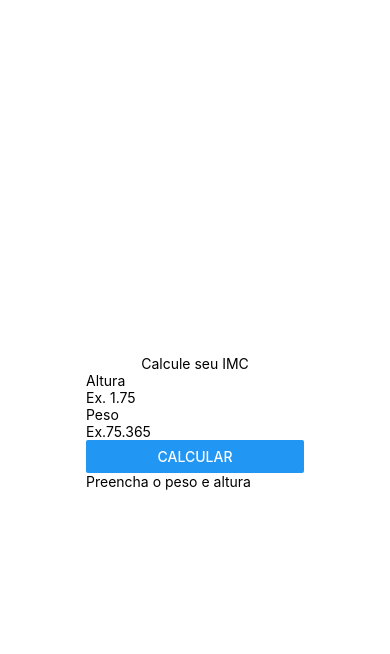
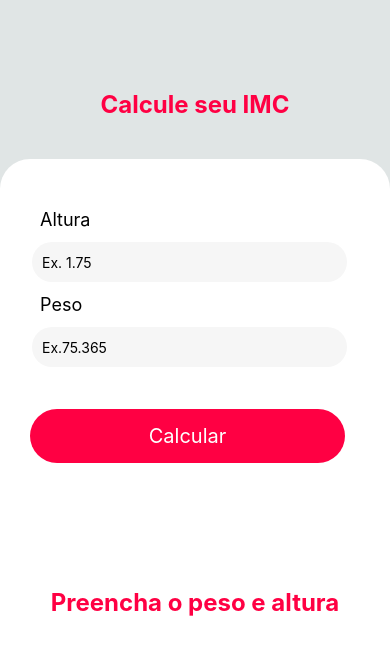
Before and after one commit to LucasSantos27/ReactNativeAprendiz, a React Native app: screen / in a window 390 px wide. Shown: the top 654 px of the page. Built offline with nearby package versions, Linux system fonts and the light colour scheme.

Commit message:
Design app

```diff
--- a/App.js
+++ b/App.js
@@ -2,13 +2,13 @@ import { StatusBar } from 'expo-status-bar';
 import React from 'react';
 import { StyleSheet, Text, View } from 'react-native';
 import Title from './src/components/Title'
-import Main from './src/components/Main'
+import Form from './src/components/Form'
 
 export default function App() {
   return (
     <View style={styles.container}>
       <Title/>
-      <Main/>
+      <Form/>
     </View>
   );
 }
@@ -16,8 +16,7 @@ export default function App() {
 const styles = StyleSheet.create({
   container: {
     flex: 1,
-    backgroundColor: '#fff',
-    alignItems: 'center',
-    justifyContent: 'center',
+    backgroundColor: '#e0e5e5',
+    paddingTop: 80,
   },
 });
--- a/src/components/Form/index.js
+++ b/src/components/Form/index.js
@@ -1,6 +1,7 @@
 import React, {useState} from "react"
-import {View, Text, TextInput, Button} from "react-native"
+import {View, Text, TextInput, TouchableOpacity} from "react-native"
 import ResultImc from "../ResultImc";
+import styles from "./style";
 
 export default function Form(){
 
@@ -29,13 +30,19 @@ export default function Form(){
   }
 
   return(
-    <View>
-      <View>
-        <Text>Altura</Text>
-        <TextInput placeholder="Ex. 1.75" keyboardType="numeric" onChangeText={setHeight} value={height}/>
-        <Text>Peso</Text>
-        <TextInput placeholder="Ex.75.365" keyboardType="numeric" onChangeText={setWeight} value={weight}/>
-        <Button title ={textButton} onPress={() => validationimc()}/>
+    <View style={styles.formContext}>
+      <View style={styles.form}>
+        <Text style={styles.formLabel}>Altura</Text>
+        <TextInput  style={styles.formInput} placeholder="Ex. 1.75" keyboardType="numeric" onChangeText={setHeight} value={height}/>
+        <Text style={styles.formLabel}>Peso</Text>
+        <TextInput style={styles.formInput} placeholder="Ex.75.365" keyboardType="numeric" onChangeText={setWeight} value={weight}/>
+        <TouchableOpacity
+        style={styles.buttonCalculator}
+          onPress={() => validationimc()}
+        >
+          <Text style={styles.textButton}>{textButton}</Text>
+        </TouchableOpacity>
+
       </View>
       <ResultImc messageResultImc={messageImc} resultImc ={imc}/>
     </View>
--- /dev/null
+++ b/src/components/Form/style.js
@@ -0,0 +1,50 @@
+import { StyleSheet } from 'react-native';
+
+const styles = StyleSheet.create({
+  formContext: {
+    width: "100%",
+    height: "100%",
+    bottom: 0,
+    backgroundColor: "#ffffff",
+    alignItems: "center",
+    borderTopLeftRadius: 30,
+    borderTopRightRadius: 30,
+    marginTop: 30,
+  },
+  form:{
+    width: "100%",
+    height: "auto",
+    marginTop: 30,
+    padding: 20,
+  },
+  formLabel:{
+    color: "#000000",
+    fontSize: 18,
+    paddingLeft: 20,
+  },
+  formInput:{
+    width: "90%",
+    borderRadius: 50,
+    backgroundColor: "#f6f6f6",
+    height: 40,
+    margin: 12,
+    paddingLeft: 10,
+  },
+  buttonCalculator:{
+    borderRadius: 50,
+    alignItems: "center",
+    justifyContent: "center",
+    width: "90%",
+    backgroundColor: "#FF0043",
+    paddingTop: 15,
+    paddingBottom: 15,
+    marginLeft: 10,
+    margin: 30,
+  },
+  textButton:{
+    fontSize: 20,
+    color: "#FFFFFF",
+  }
+});
+
+export default styles
--- a/src/components/ResultImc/index.js
+++ b/src/components/ResultImc/index.js
@@ -1,11 +1,12 @@
 import React from "react"
 import {View, Text} from "react-native"
+import styles from "./style";
 
 export default function ResultImc(props){
   return(
-    <View>
-      <Text>{props.messageResultImc}</Text>
-      <Text>{props.resultImc}</Text>
+    <View style={styles.resultImc}>
+      <Text style={styles.information}>{props.messageResultImc}</Text>
+      <Text style={styles.numbert}>{props.resultImc}</Text>
     </View>
   );
 }
--- /dev/null
+++ b/src/components/ResultImc/style.js
@@ -0,0 +1,24 @@
+import { StyleSheet } from 'react-native';
+
+const styles = StyleSheet.create({
+  resultImc:{
+    flex: 1,
+    marginTop: 15,
+    paddingTop: 60,
+    borderRadius: 50,
+    alignItems: "center",
+    width: "100%",
+  },
+  information:{
+    fontSize: 24,
+    color: "#FF0043",
+    fontWeight: "bold",
+  },
+  numbert:{
+    fontSize: 48,
+    color: "#FF0043",
+    fontWeight: "bold",
+  },
+});
+
+export default styles
--- a/src/components/Title/index.js
+++ b/src/components/Title/index.js
@@ -1,10 +1,11 @@
 import React from "react"
 import {View, Text} from "react-native"
+import styles from "./style";
 
 export default function Title(){
   return(
-    <View>
-      <Text>Calcule seu IMC</Text>
+    <View style={styles.boxTitle}>
+      <Text style={styles.textTitle}>Calcule seu IMC</Text>
     </View>
   );
 }
--- /dev/null
+++ b/src/components/Title/style.js
@@ -0,0 +1,16 @@
+import { StyleSheet } from 'react-native';
+
+const styles = StyleSheet.create({
+  boxTitle: {
+   alignItems: "center",
+   justifyContent: "center",
+   padding: 10,
+  },
+  textTitle: {
+    color: "#FF0043",
+    fontSize: 24,
+    fontWeight:"bold"
+  },
+});
+
+export default styles
```
